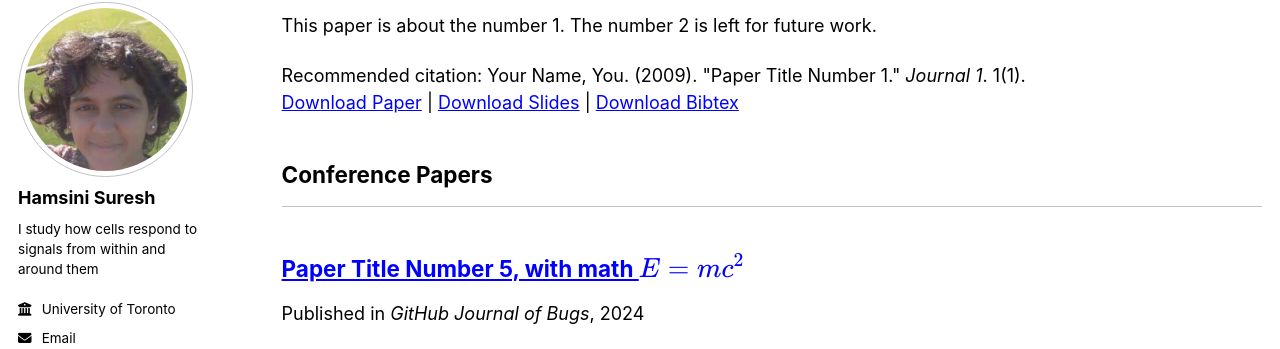
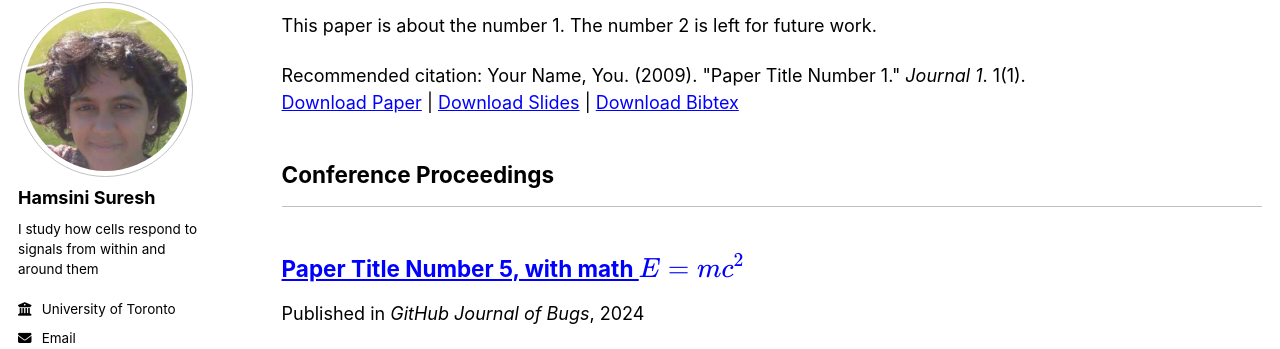
Before and after one commit to hamsinisuresh/hamsinisuresh.github.io, a Jekyll site: the page built from _pages/publications.html, in a window 1280 px wide and 900 px high, scrolled down 711 px. Shown: the part 99-448 px from the top of the window. Built offline with Jekyll 4.4.1, drawn with Linux system fonts in a browser that asks for light colours; some web fonts are replaced; a script bundle is joined from its source files by our own code; library files that are not in the unit come from our copies.

Commit message:
Update _config.yml

```diff
--- a/_config.yml
+++ b/_config.yml
@@ -84,12 +84,12 @@ author:
 
 # Publication Category - The following the list of publication categories and their headings
 publication_category:
-  books:
-    title: 'Books'
+  preprints:
+    title: 'Working Papers'
   manuscripts:
     title: 'Journal Articles'
   conferences:
-    title: 'Conference Papers'
+    title: 'Conference Proceedings'
 
 # Site Settings
 teaser                   :  # filename of teaser fallback teaser image placed in /images/ for social media previews
```
